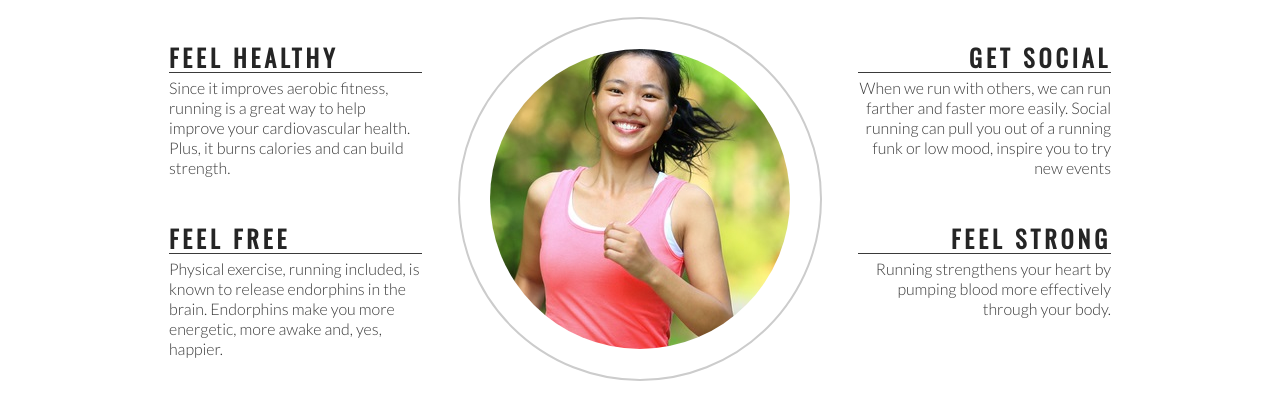
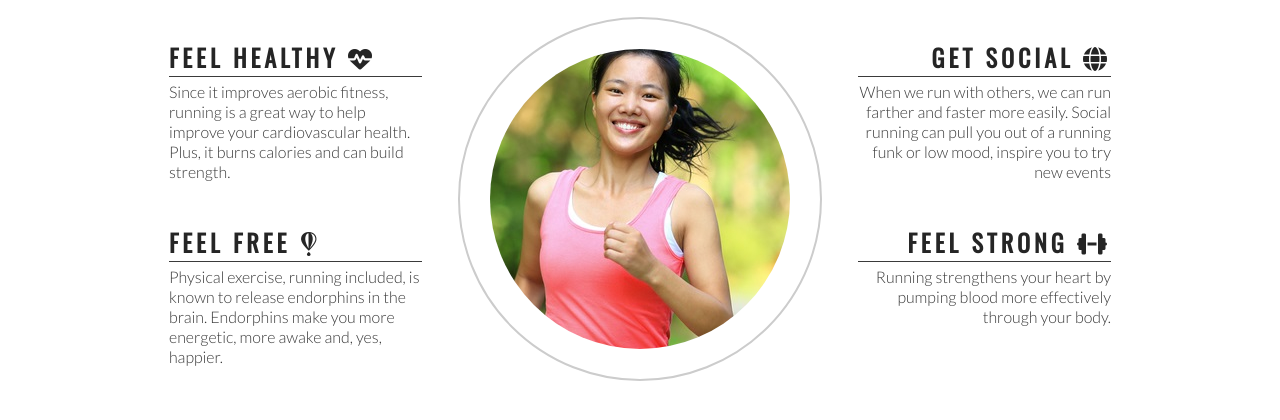
Before and after one commit to deano98/love-running, a plain HTML site: page index.html in a window 1280 px wide. Shown: the part 764-1184 px from the top of the page. Drawn offline with nearby package versions, Linux system fonts and the light colour scheme.

Commit message:
Add Font Awesome icons to club ethos section

```diff
--- a/index.html
+++ b/index.html
@@ -42,7 +42,7 @@
         <h2 id="welcome">Why Love Running With Us?</h2>
         <div id="left-about">
             <div class="left-about-heading">
-                <h2>Feel Healthy</h2>
+                <h2>Feel Healthy <i class="fas fa-heartbeat"></i></h2>
                 <hr>
                 <p>
                     Since it improves aerobic fitness, running is a great way to help improve your cardiovascular
@@ -51,7 +51,7 @@
                 </p>
             </div>
             <div class="left-about-heading">
-                <h2>Feel Free</h2>
+                <h2>Feel Free <i class="fab fa-fly"></i></h2>
                 <hr>
                 <p>
                     Physical exercise, running included, is known to release endorphins in the brain. Endorphins make
@@ -62,7 +62,7 @@
         </div>
         <div id="right-about">
             <div class="right-about-heading">
-                <h2>Get Social</h2>
+                <h2>Get Social <i class="fas fa-globe"></i></h2>
                 <hr>
                 <p>
                     When we run with others, we can run farther and faster more easily. Social running can pull you out
@@ -70,7 +70,7 @@
                 </p>
             </div>
             <div class="right-about-heading">
-                <h2>Feel Strong</h2>
+                <h2>Feel Strong <i class="fas fa-dumbbell"></i></h2>
                 <hr>
                 <p>
                     Running strengthens your heart by pumping blood more effectively through your body.
@@ -89,6 +89,9 @@
     <footer>
         social links here
     </footer>
+
+    <!-- font awesome script -->
+    <script src="https://kit.fontawesome.com/f57f4f8ae9.js" crossorigin="anonymous"></script>
 </body>
 
 </html>
```
